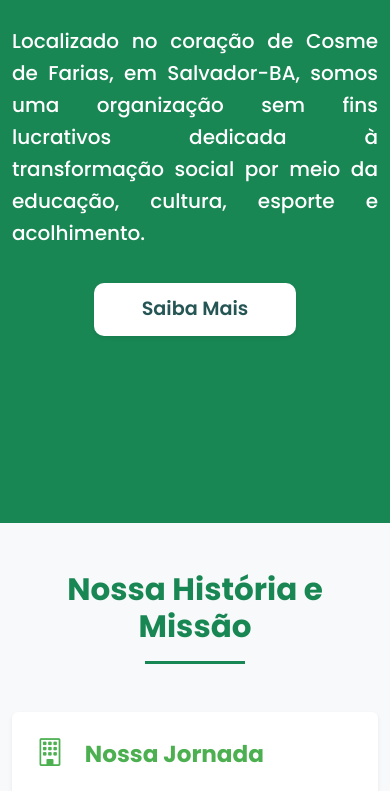
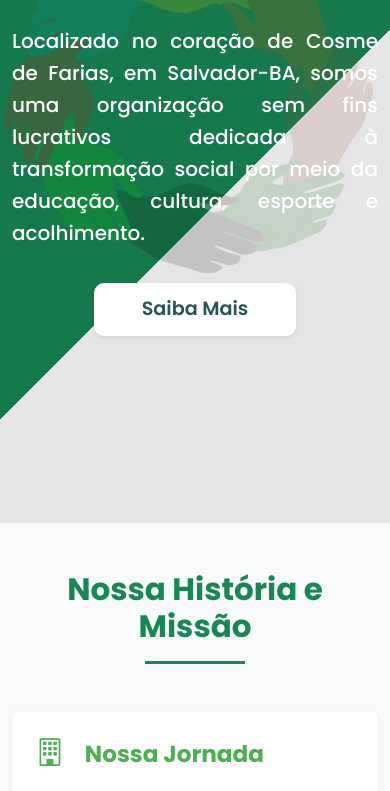
Before and after one commit to esosantos/project-ccups-ngo, a plain HTML site: page public/index.html in a window 390 px wide. Shown: the part 321-1112 px from the top of the page. Drawn offline with nearby package versions, Linux system fonts and the light colour scheme.

Commit message:
Ajuste no Home

```diff
--- a/public/assets/css/style.css
+++ b/public/assets/css/style.css
@@ -166,13 +166,10 @@ body {
 
 html,
 body {
-  min-height: 100vh;
-  /* Garante que a altura mínima da viewport seja coberta */
-  display: flex;
-  flex-direction: column;
-  /* Para usar flexbox e empurrar o rodapé para baixo */
+  width: 100%;
+  overflow-x: hidden;
+  /* previne vazamento */
 }
-
 
 /* --- Para Firefox (mais limitado) --- */
 body {
@@ -381,29 +378,79 @@ header {
 
 
 /* ================================
-   Section HOME -
-   ================================ */
+   Section HOME
+
+   */
 #home {
-
-  color: var(--cor-branca);
+  position: relative;
   min-height: 100vh;
-  padding-top: 5rem;
+  padding-top: calc(5rem + 70px);
+  /* espaço para header fixo */
   padding-bottom: 5rem;
   display: flex;
   align-items: center;
   justify-content: center;
   text-align: center;
+  color: var(--cor-branca);
+  overflow: hidden;
+  /* impede conteúdo fora da section */
 }
 
+/* Imagem centralizada como pseudo-elemento */
+#home::after {
+  content: '';
+  position: absolute;
+  top: 50%;
+  left: 50%;
+  transform: translate(-50%, -50%);
+  width: clamp(400px, 40vw, 1000px);
+  height: clamp(400px, 40vw, 1000px);
+  background: url('../img/fundo.png') no-repeat center;
+  background-size: contain;
+  opacity: 0.15;
+  z-index: 0;
+}
+
+/* Overlay */
+#home::before {
+  content: '';
+  position: absolute;
+  inset: 0;
+  background: rgba(0, 0, 0, 0.1);
+  z-index: 0;
+}
+
+#home .container {
+  position: relative;
+  z-index: 1;
+}
+
+/* Títulos e subtítulos */
 .title-ccups {
   font-size: clamp(2rem, 4vw + 1rem, 4rem);
-  /* responsivo entre 2rem e 4rem */
   font-weight: var(--fw-bold);
   color: var(--cor-branca);
-  text-shadow: 2px 2px 4px rgba(0, 0, 0, 0.3);
+  text-shadow: 2px 2px 4px rgba(0, 0, 0, 0.2);
   line-height: 1.2;
-  margin-bottom: 1rem;
 }
+
+.sub-title {
+  color: var(--cor-branca);
+  font-size: clamp(1rem, 2vw + 0.5rem, 1.4rem);
+  max-width: 800px;
+  margin: 1.5rem auto;
+}
+
+/* Responsividade extra */
+@media (max-width: 768px) {
+  #home {
+    padding-top: 6rem;
+    /* espaço pro menu fixo */
+    background: linear-gradient(135deg, #198754 60%, #ffffff 40%);
+    /* ajusta ângulo */
+  }
+}
+
 
 .ccups-c1 {
   color: var(--amarelo-ccups);
@@ -474,6 +521,14 @@ header {
 /* ================================
    Section TEAM -
    ================================ */
+#team {
+  background: linear-gradient(135deg, #198754 50%, var(--verde-escuro-ccups) 50%);
+  /* #198754 é o verde Bootstrap, pode ajustar */
+  color: #212529;
+  /* texto escuro para contraste */
+  padding: 5rem 0;
+}
+
 
 #team .team-card {
   border: none;
@@ -501,6 +556,7 @@ header {
 }
 
 @media (max-width: 576px) {
+
   .carousel-control-prev-icon,
   .carousel-control-next-icon {
     padding: 0.8rem !important;
--- a/public/index.html
+++ b/public/index.html
@@ -782,7 +782,7 @@
                 <!-- Membro 2 -->
                 <div class="col-md-4 d-none d-md-block">
                   <div class="card team-card text-center">
-                    <img src="assets/img/membro2.jpg" class="card-img-top member-photo" alt="Membro 2">
+                    <img src="https://images.pexels.com/photos/3786525/pexels-photo-3786525.jpeg" class="card-img-top member-photo" alt="Membro 2">
                     <div class="card-body">
                       <h5 class="card-title">Maria Silva</h5>
                       <p class="card-text text-success">Assistente Social</p>
@@ -794,7 +794,7 @@
                 <!-- Membro 3 -->
                 <div class="col-md-4 d-none d-lg-block">
                   <div class="card team-card text-center">
-                    <img src="assets/img/membro3.jpg" class="card-img-top member-photo" alt="Membro 3">
+                    <img src="https://images.pexels.com/photos/2362887/pexels-photo-2362887.jpeg" class="card-img-top member-photo" alt="Membro 3">
                     <div class="card-body">
                       <h5 class="card-title">Carlos Oliveira</h5>
                       <p class="card-text text-success">Educador</p>
@@ -812,7 +812,7 @@
                 <!-- Membro 4 -->
                 <div class="col-md-4">
                   <div class="card team-card text-center">
-                    <img src="assets/img/membro4.jpg" class="card-img-top member-photo" alt="Membro 4">
+                    <img src="https://images.pexels.com/photos/7090357/pexels-photo-7090357.jpeg" class="card-img-top member-photo" alt="Membro 4">
                     <div class="card-body">
                       <h5 class="card-title">Fernanda Costa</h5>
                       <p class="card-text text-success">Psicóloga</p>
@@ -824,7 +824,7 @@
                 <!-- Membro 5 -->
                 <div class="col-md-4 d-none d-md-block">
                   <div class="card team-card text-center">
-                    <img src="assets/img/membro5.jpg" class="card-img-top member-photo" alt="Membro 5">
+                    <img src="https://images.pexels.com/photos/15627510/pexels-photo-15627510.jpeg" class="card-img-top member-photo" alt="Membro 5">
                     <div class="card-body">
                       <h5 class="card-title">João Pereira</h5>
                       <p class="card-text text-success">Instrutor de Esportes</p>
```
Also changed, not shown: public/assets/img/fundo.png (added).
